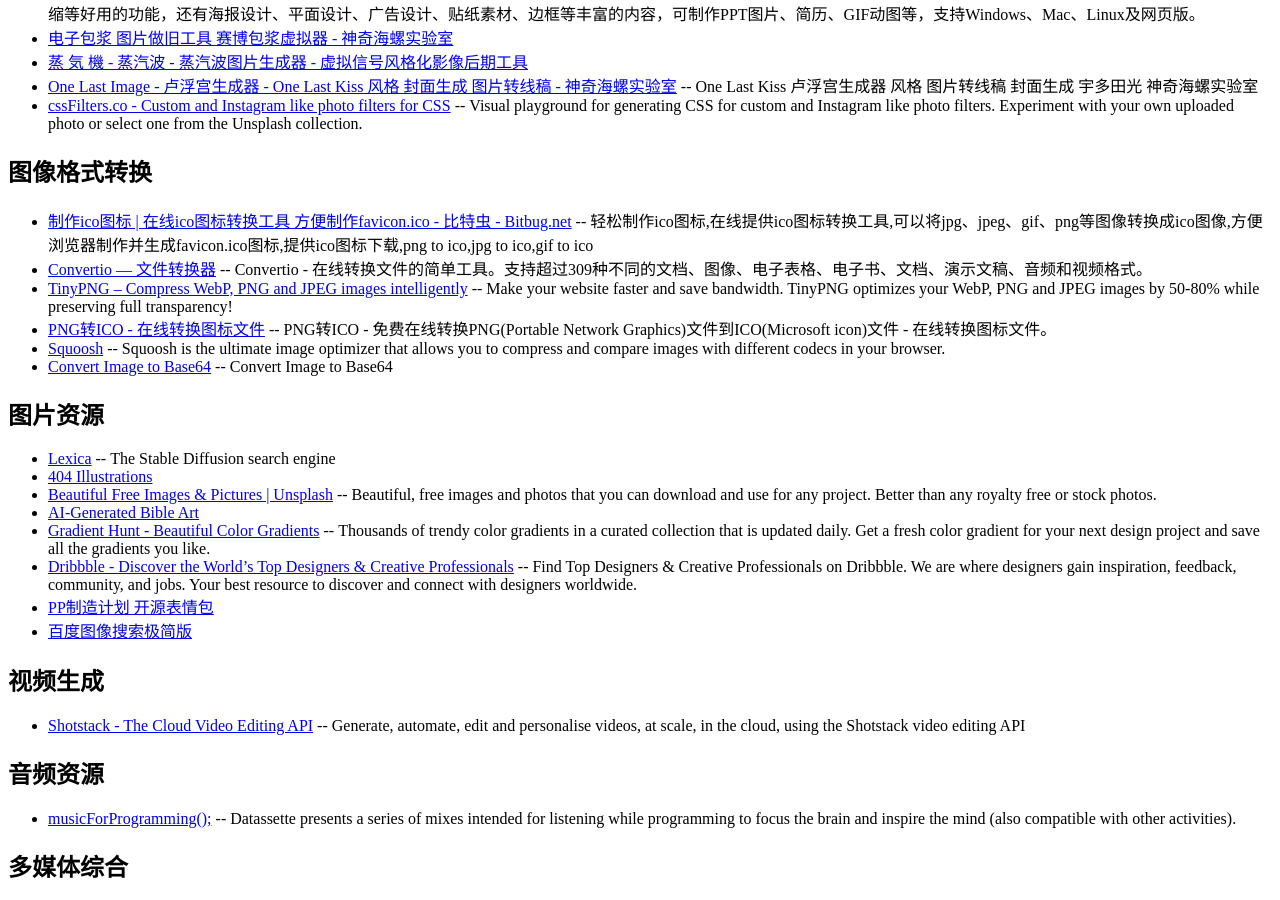
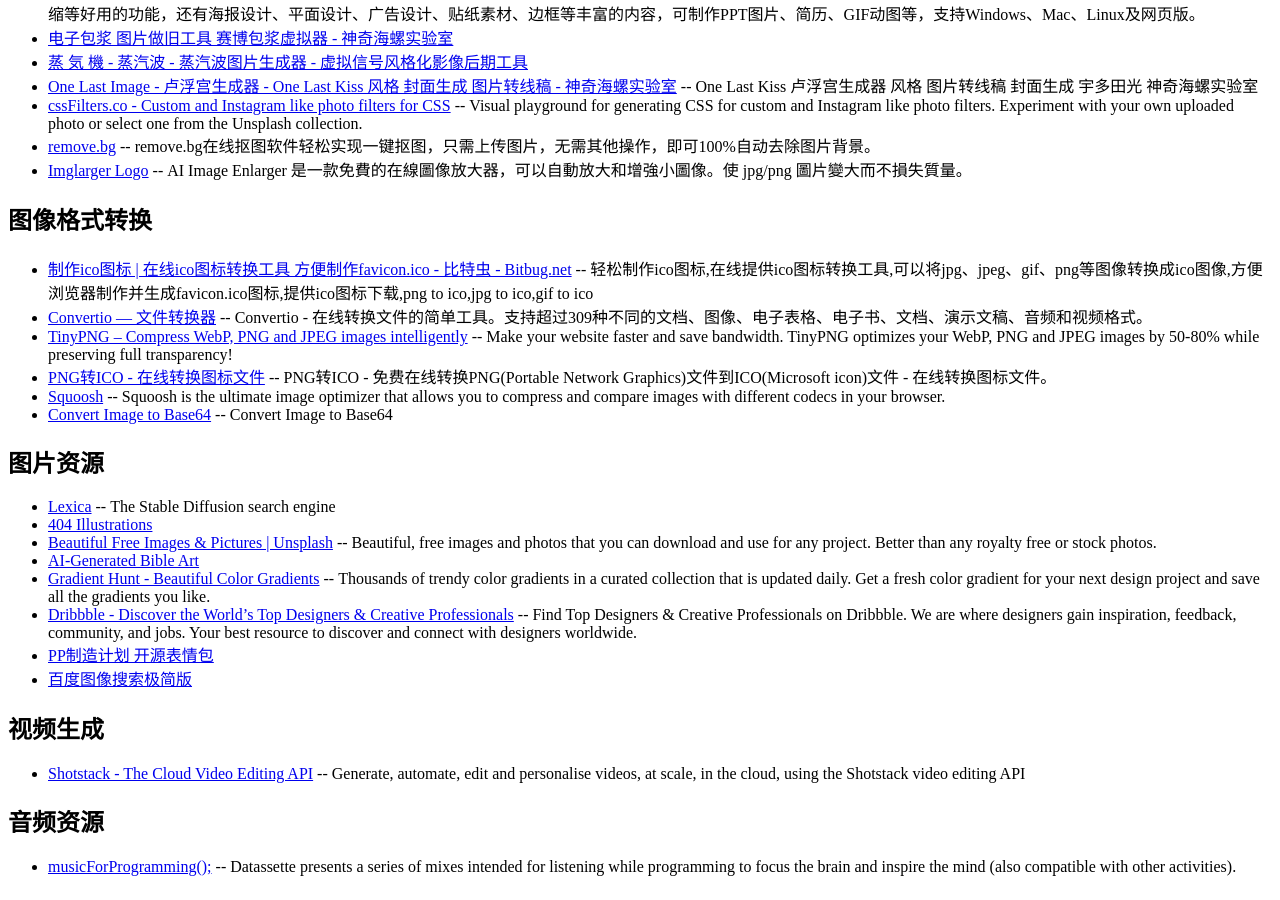
Before and after one commit to Gu-Miao/useful, a React (Vite) app: page / in a window 1280 px wide. Shown: the part 1484-2384 px from the top of the page. Built offline with nearby package versions, Linux system fonts and the light colour scheme.

Commit message:
Add new sites

```diff
--- a/src/data.ts
+++ b/src/data.ts
@@ -272,6 +272,18 @@
         description:
           'Visual playground for generating CSS for custom and Instagram like photo filters. Experiment with your own uploaded photo or select one from the Unsplash collection.',
         address: 'https://www.cssfilters.co/',
+      },
+      {
+        title: 'remove.bg',
+        description:
+          'remove.bg在线抠图软件轻松实现一键抠图，只需上传图片，无需其他操作，即可100%自动去除图片背景。',
+        address: 'https://www.remove.bg/zh',
+      },
+      {
+        title: 'Imglarger Logo',
+        description:
+          'AI Image Enlarger 是一款免費的在線圖像放大器，可以自動放大和增強小圖像。使 jpg/png 圖片變大而不損失質量。',
+        address: 'https://imglarger.com/zh-tw',
       },
     ],
   },
```
